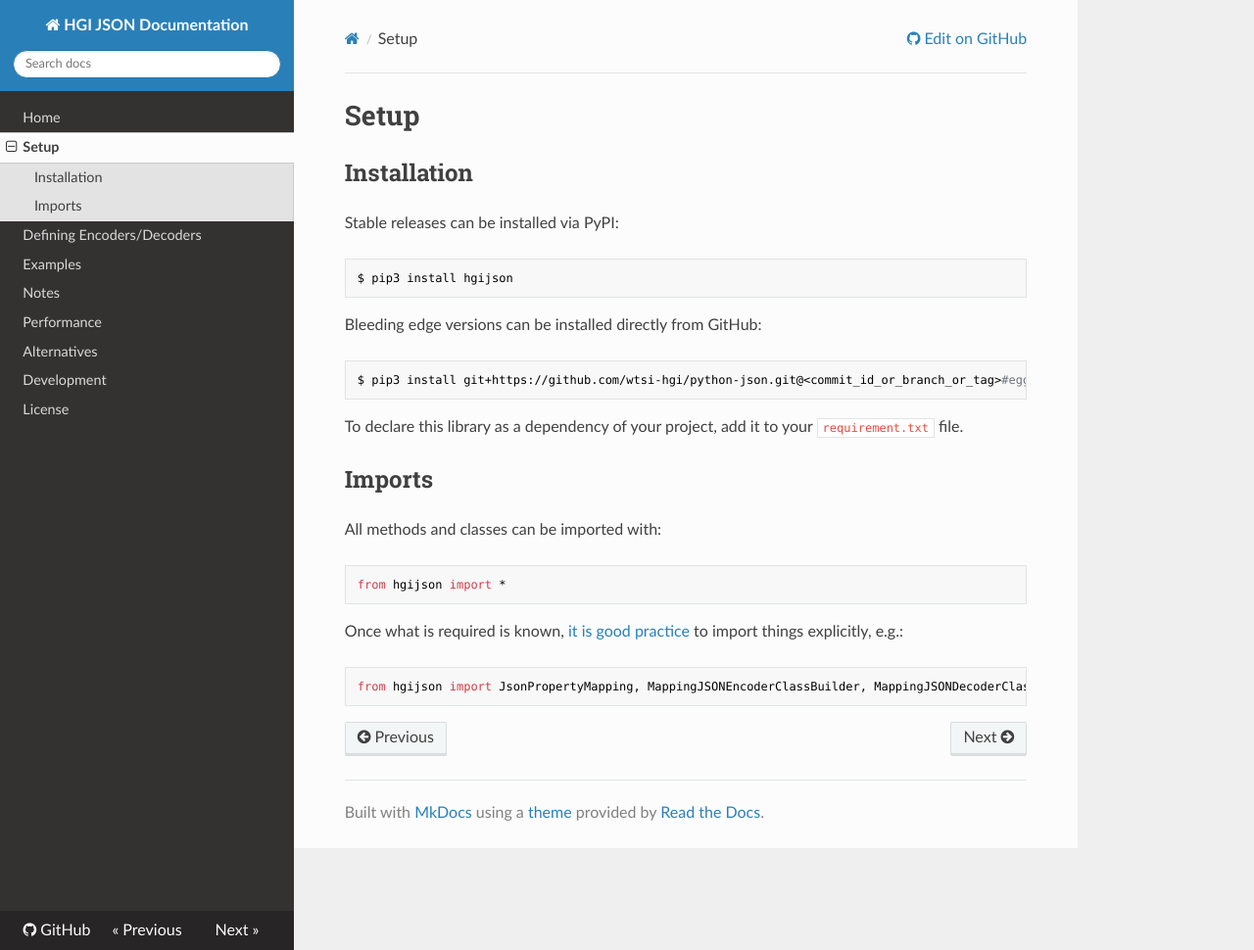
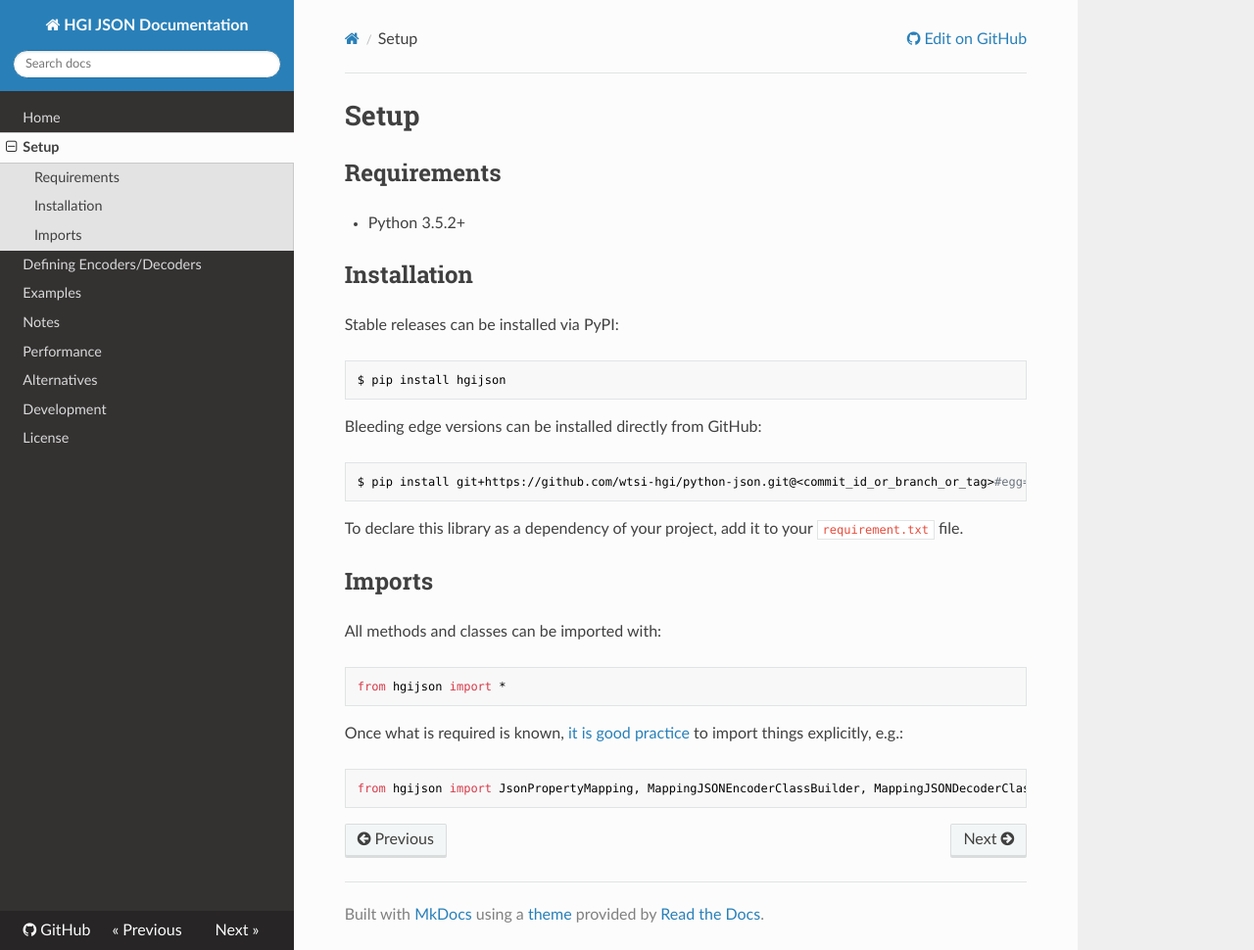
Before and after one commit to wtsi-hgi/python-hgijson, an MkDocs documentation site: the page built from docs/setup.md, in a window 1280 px wide and 970 px high. Shown: the whole window at 98% size. Built offline with MkDocs 1.6.1, drawn with Linux system fonts in a browser that asks for light colours; nearby versions of some CDN libraries; old or Windows-style settings are respelled for this version of MkDocs.

Commit message:
Details system requirements (fixes #22).

````diff
--- a/docs/setup.md
+++ b/docs/setup.md
@@ -1,13 +1,17 @@
 # Setup
+## Requirements
+- Python 3.5.2+
+
+
 ## Installation
 Stable releases can be installed via PyPI:
 ```bash
-$ pip3 install hgijson
+$ pip install hgijson
 ```
 
 Bleeding edge versions can be installed directly from GitHub:
 ```bash
-$ pip3 install git+https://github.com/wtsi-hgi/python-json.git@<commit_id_or_branch_or_tag>#egg=hgijson
+$ pip install git+https://github.com/wtsi-hgi/python-json.git@<commit_id_or_branch_or_tag>#egg=hgijson
 ```
 
 To declare this library as a dependency of your project, add it to your `requirement.txt` file.
````
